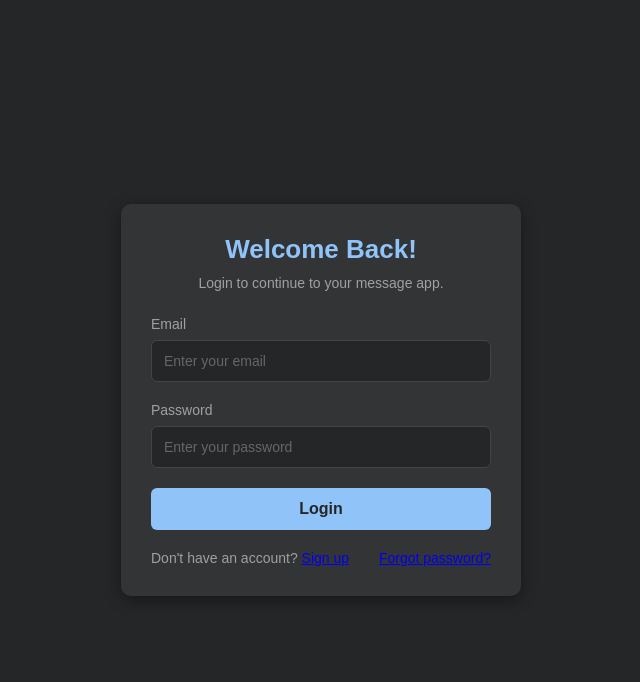
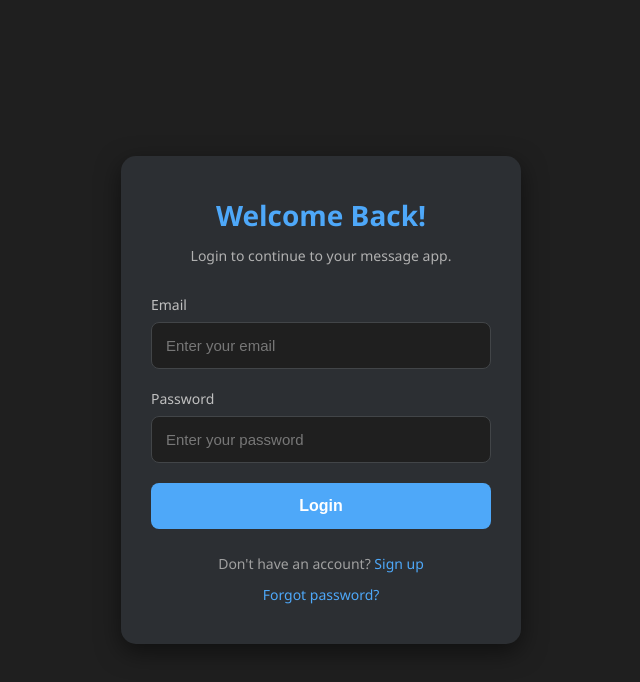
Before and after one commit to temisan0x/messaging-app, a plain HTML site: page login.html in a window 1280 px wide. Shown: the whole page, without its empty margins (319-959 px from the left). Drawn offline with Linux system fonts and the light colour scheme.

Commit message:
build: made adjustments to login ui

```diff
--- a/css/login.css
+++ b/css/login.css
@@ -5,40 +5,44 @@
 }
 
 body {
-  font-family: sans-serif;
+  font-family: 'Segoe UI', Tahoma, Geneva, Verdana, sans-serif;
   display: flex;
   justify-content: center;
   align-items: center;
   min-height: 100vh;
-  background-color: #252627;
-  margin: 0;
+  background-color: #1f1f1f;
   padding: 20px;
 }
 
 .login-container {
   width: 100%;
   max-width: 400px;
-  padding: 30px;
-  background-color: #333436;
-  border-radius: 10px;
-  box-shadow: 0 4px 15px rgba(0, 0, 0, 0.4);
-  color: white;
+  padding: 40px 30px;
+  background-color: #2c2f33;
+  border-radius: 15px;
+  box-shadow: 0 8px 25px rgba(0, 0, 0, 0.5);
+  color: #fff;
+  transition: transform 0.3s ease;
+}
+
+.login-container:hover {
+  transform: translateY(-3px);
 }
 
 .login-header {
   text-align: center;
-  margin-bottom: 25px;
+  margin-bottom: 30px;
 }
 
 .login-header h2 {
-  margin-bottom: 10px;
-  font-size: 26px;
-  color: #90c4f9;
+  margin-bottom: 12px;
+  font-size: 28px;
+  color: #4ea8f9;
 }
 
 .login-header p {
   font-size: 14px;
-  color: #a0a0a0;
+  color: #b0b0b0;
 }
 
 .form-group {
@@ -49,71 +53,73 @@ body {
   display: block;
   margin-bottom: 8px;
   font-size: 14px;
-  color: #a0a0a0;
+  color: #c0c0c0;
 }
 
 .form-group input {
-  display: block;
   width: 100%;
-  padding: 12px;
+  padding: 14px;
   border: 1px solid #424548;
-  border-radius: 6px;
-  background-color: #252627;
+  border-radius: 8px;
+  background-color: #1f1f1f;
   color: white;
-  font-size: 14px;
+  font-size: 15px;
   outline: none;
-  transition: border-color 0.3s;
-  box-sizing: border-box;
+  transition: border-color 0.3s, background-color 0.3s;
 }
 
 .form-group input:focus {
-  border-color: #90c4f9;
+  border-color: #4ea8f9;
+  background-color: #2a2a2a;
 }
 
 .form-group input::placeholder {
-  color: #666;
+  color: #777;
 }
 
 .btn-primary {
-  display: block;
   width: 100%;
-  padding: 12px;
-  background-color: #90c4f9;
-  color: #252627;
+  padding: 14px;
+  background-color: #4ea8f9;
+  color: #fff;
   border: none;
-  border-radius: 6px;
+  border-radius: 8px;
   font-size: 16px;
   font-weight: bold;
   cursor: pointer;
-  transition: background-color 0.3s;
+  transition: background-color 0.3s ease;
 }
 
 .btn-primary:hover {
-  background-color: #7ab3f7;
+  background-color: #3c97e8;
 }
 
 .login-footer {
-  margin-top: 20px;
+  margin-top: 25px;
   display: flex;
-  justify-content: space-between;
+  flex-direction: column;
   align-items: center;
+  gap: 12px;
 }
 
 .login-footer .signup-link,
 .login-footer .forgot-password {
   font-size: 14px;
   color: #a0a0a0;
-  margin: 0;
+}
+
+.login-footer a {
+  color: #4ea8f9;
+  text-decoration: none;
+}
+
+.login-footer a:hover {
+  text-decoration: underline;
 }
 
 /* Mobile responsiveness */
 @media (max-width: 480px) {
   .login-container {
-    padding: 20px;
-  }
-
-  .login-footer {
-    flex-direction: column;
-    gap: 10px;
+    padding: 30px 20px;
   }
 }
--- a/login.html
+++ b/login.html
@@ -4,7 +4,6 @@
     <meta charset="UTF-8" />
     <meta name="viewport" content="width=device-width, initial-scale=1.0" />
     <title>Login - Message App</title>
-    <link rel="stylesheet" href="css/style.css" />
     <link rel="stylesheet" href="css/login.css" />
   </head>
   <body>
@@ -40,10 +39,13 @@
       </form>
       <div class="login-footer">
         <p class="signup-link">
-          Don't have an account? <a href="signup.html" aria-label="Sign up">Sign up</a>
+          Don't have an account?
+          <a href="signup.html" aria-label="Sign up">Sign up</a>
         </p>
         <p class="forgot-password">
-          <a href="forgot-password.html" aria-label="Forgot password">Forgot password?</a>
+          <a href="forgot-password.html" aria-label="Forgot password"
+            >Forgot password?</a
+          >
         </p>
       </div>
     </div>
```
Also changed, not shown: js/signup.js (+13 -0 lines).
